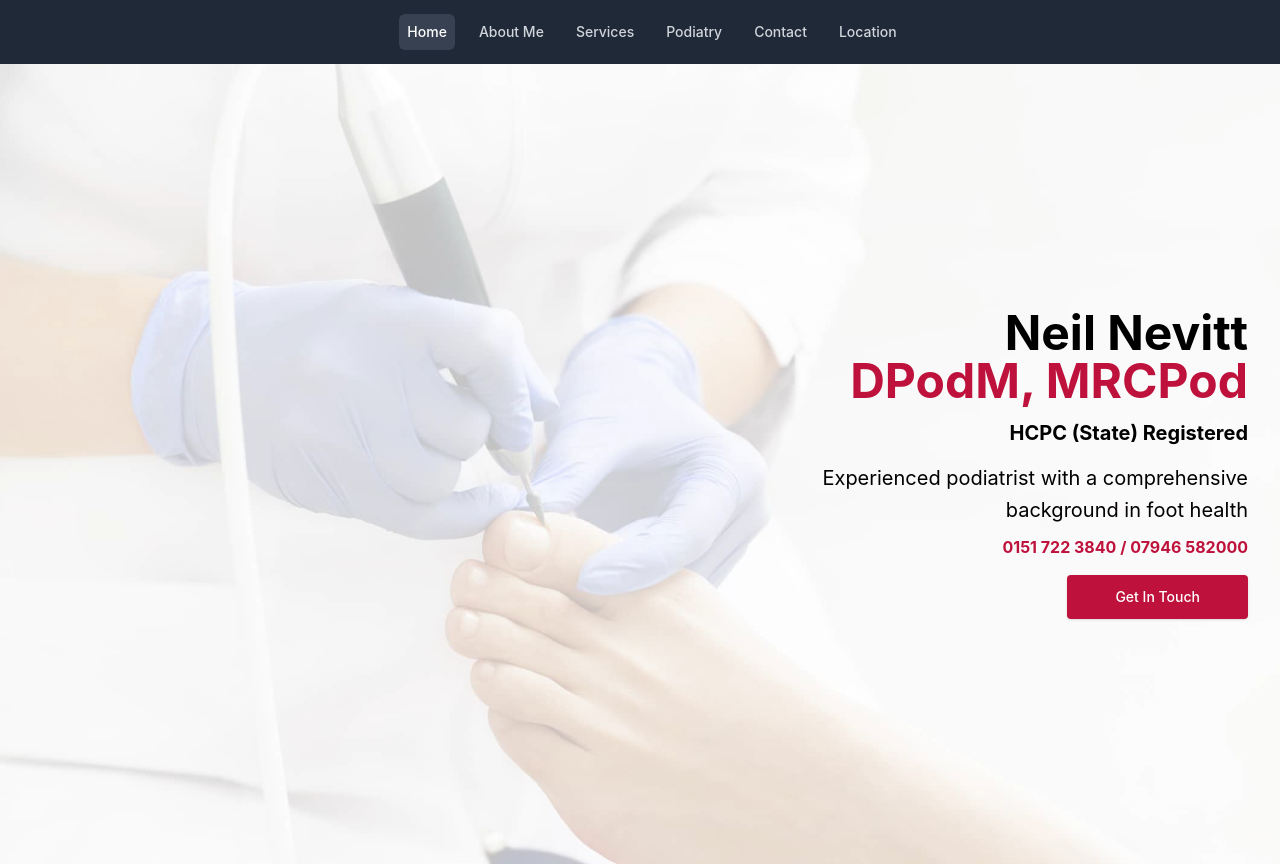
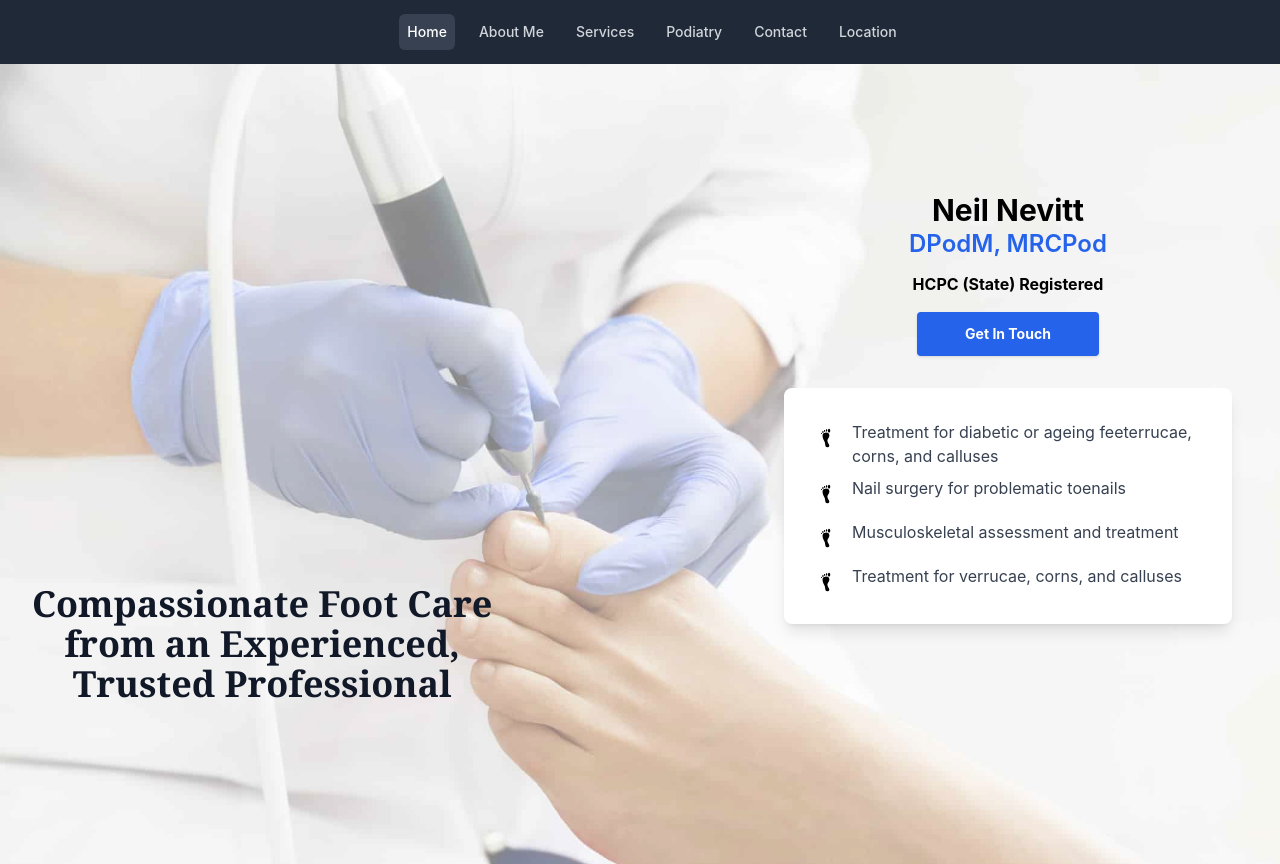
Before and after one commit to jacobadam/nn-podiatry, a React (Create React App) app: page / in a window 1280 px wide. Built offline with nearby package versions, Linux system fonts and the light colour scheme.

Commit message:
update styling of home page and add info box

```diff
--- a/src/Home.js
+++ b/src/Home.js
@@ -16,50 +16,85 @@ export default function Home() {
 
   return (
     <section
-      className="relative bg-home-mobile lg:bg-home-desktop bg-cover bg-center bg-no-repeat"
+      className="relative bg-home-mobile lg:bg-home-desktop bg-cover bg-center bg-no-repeat h-screen"
       aria-labelledby="home-title"
     >
-      <div className="absolute inset-0 bg-white/75"></div>
+      <div className="absolute inset-0 bg-white/50"></div>
 
-      <div className="relative mx-auto max-w-screen-xl px-4 py-32 sm:px-6 lg:flex lg:h-screen lg:items-center lg:px-8 max-lg:h-screen">
-        <div className="max-w-xl text-center lg:text-right mx-auto lg:ml-auto lg:mr-0">
-          <h1 id="home-title" className="text-3xl font-bold sm:text-5xl">
+      {/* Container */}
+      <div className="flex flex-col lg:flex-row relative mx-auto max-w-screen-l px-12 lg:items-start lg:justify-between min-h-full">
+        {/* Slogan */}
+        <blockquote class="p-4 my-4">
+          <p class="lg:absolute lg:bottom-40 lg:left-8 font-extrabold text-2xl md:text-4xl leading-relaxed text-gray-900 text-center font-serif">
+            Compassionate Foot Care <br /> from an Experienced, <br />
+            Trusted Professional
+          </p>
+        </blockquote>
+
+        {/* Info Section */}
+        <div className="flex flex-col text-center items-center mt-28 lg:mt-32">
+          <h1 id="home-title" className="font-bold text-5xl lg:text-3xl">
             Neil Nevitt
-            <strong className="block font-bold text-rose-700">
+            <strong className="block text-center font-semibold text-2xl text-blue-600">
               DPodM, MRCPod
             </strong>
           </h1>
 
           <p
-            className="mt-3 sm:text-xl/relaxed"
+            className="mt-3 sm:text-l/relaxed text-center"
             aria-label="HCPC (State) Registered"
           >
             <strong>HCPC (State) Registered</strong>
           </p>
 
-          <p
-            className="mt-3 sm:text-xl/relaxed"
-            aria-label="Experienced podiatrist with a comprehensive background in foot health"
-          >
-            Experienced podiatrist with a comprehensive <br />
-            background in foot health
-          </p>
-
-          <p
-            className="mt-2 font-bold sm:text-m/relaxed text-rose-700"
-            aria-label="Contact numbers: 0151 722 3840 / 07946 582000"
-          >
-            0151 722 3840 / 07946 582000
-          </p>
-
+          {/* Get In Touch Button */}
           <div className="mt-4 flex flex-col items-center lg:items-end">
             <Link
               to="/contact"
-              className="block w-full rounded bg-rose-700 px-12 py-3 text-sm font-medium text-white shadow hover:bg-rose-700 focus:outline-none focus:ring active:bg-rose-500 sm:w-auto"
+              className="block w-full rounded bg-blue-600 px-12 py-3 text-sm font-bold text-white shadow hover:bg-blue-700 focus:outline-none focus:ring sm:w-auto"
               aria-label="Get in touch with Neil Nevitt"
             >
               Get In Touch
             </Link>
+          </div>
+
+          {/* Info Box */}
+          <div className="bg-white text-left shadow-lg rounded-lg p-6 mt-8 max-w-md">
+            <div className="flex items-start mt-2 text-gray-700">
+              <img
+                src="feet3.svg"
+                alt="Bullet Point"
+                className="w-9 h-9 mr-2"
+              />
+              <p>
+                Treatment for diabetic or ageing feeterrucae, corns, and
+                calluses
+              </p>
+            </div>
+            <div className="flex items-start mt-2 text-gray-700">
+              <img
+                src="feet3.svg"
+                alt="Bullet Point"
+                className="w-9 h-9 mr-2"
+              />
+              <p>Nail surgery for problematic toenails</p>
+            </div>
+            <div className="flex items-start mt-2 text-gray-700">
+              <img
+                src="feet3.svg"
+                alt="Bullet Point"
+                className="w-9 h-9 mr-2"
+              />
+              <p>Musculoskeletal assessment and treatment</p>
+            </div>
+            <div className="flex items-start mt-2 text-gray-700">
+              <img
+                src="feet3.svg"
+                alt="Bullet Point"
+                className="w-9 h-9 mr-2"
+              />
+              <p>Treatment for verrucae, corns, and calluses</p>
+            </div>
           </div>
         </div>
       </div>
```
